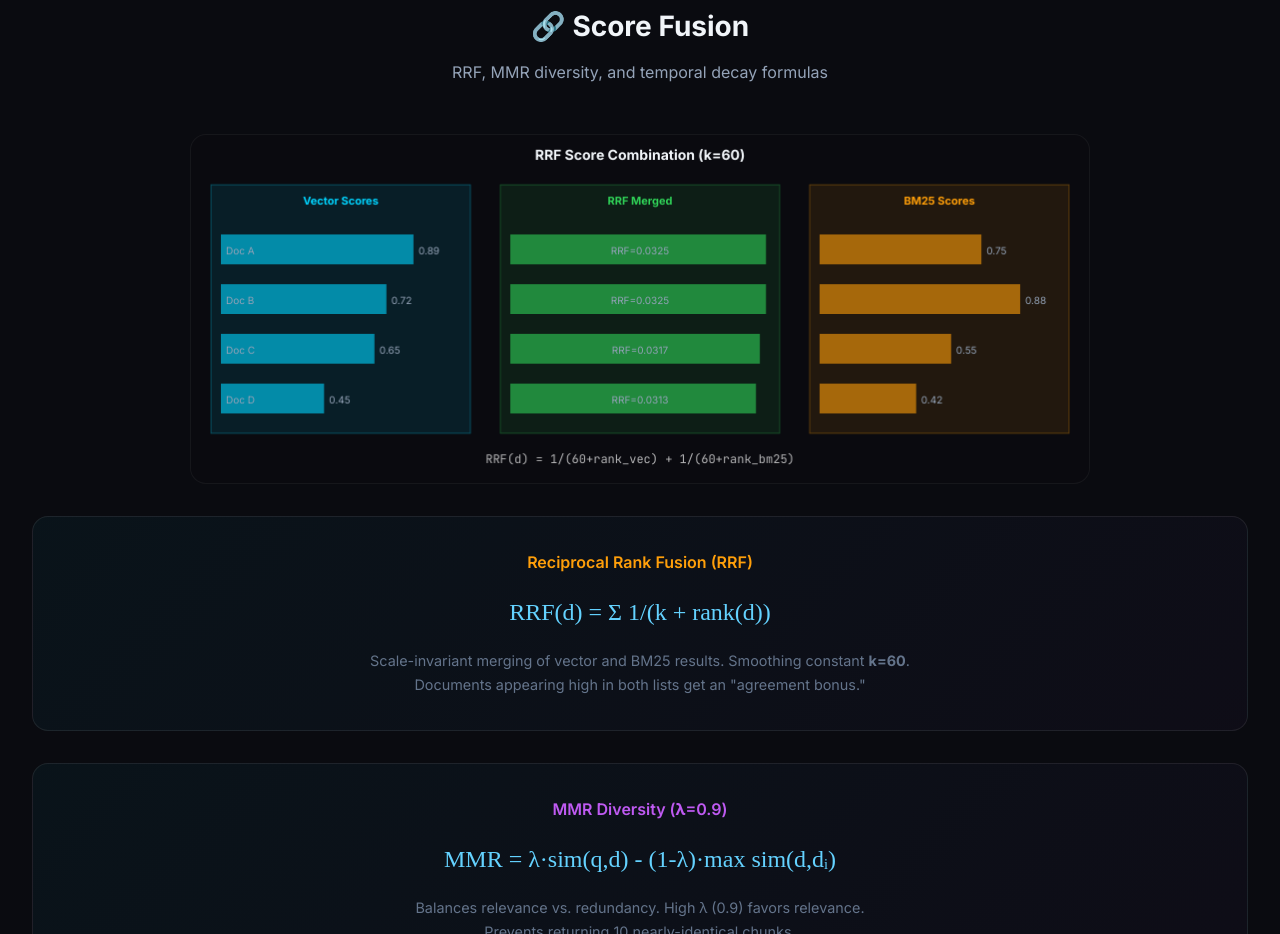
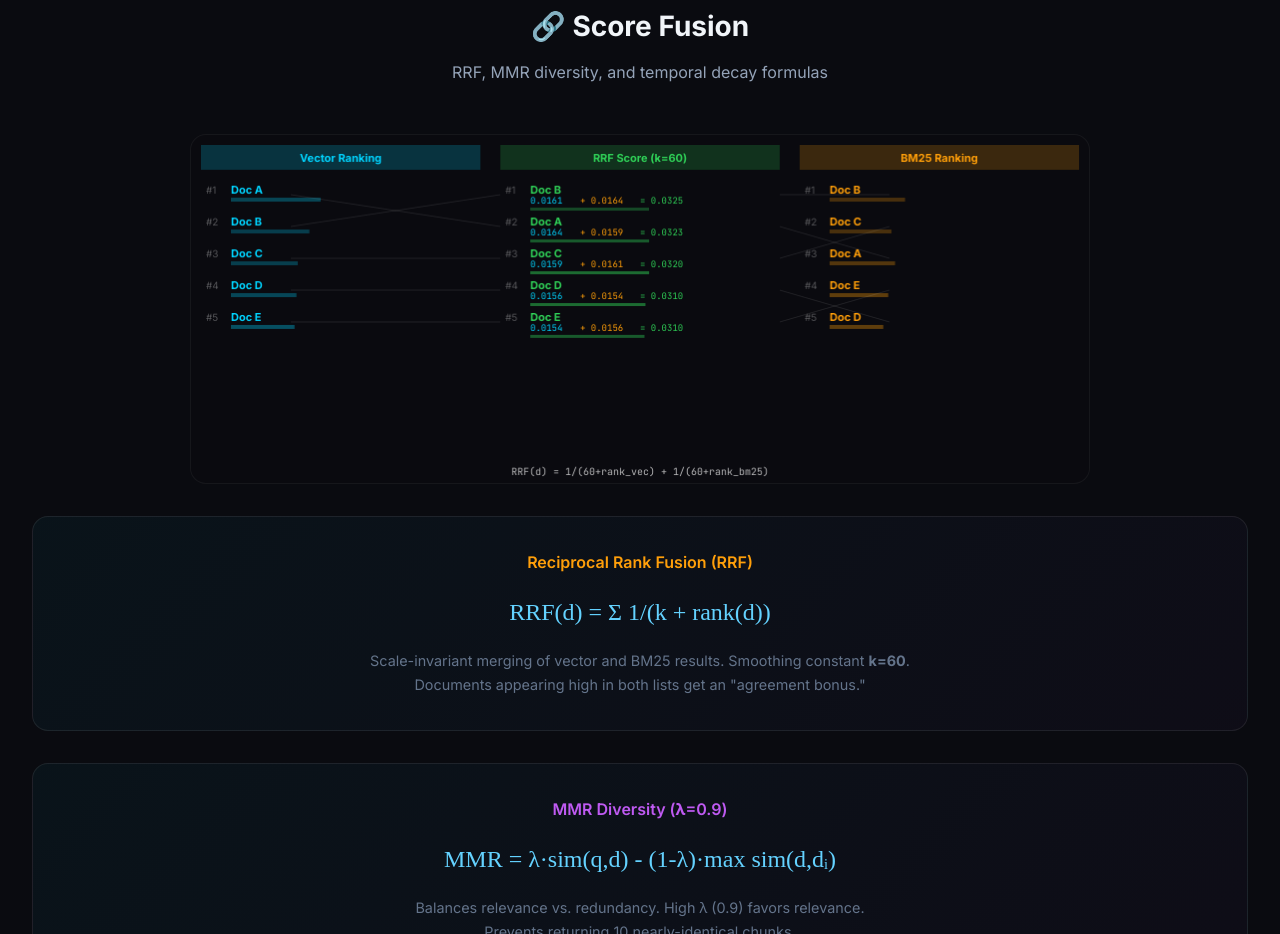
Before and after one commit to kleinpanic/memory-spark, a website: page docs-site/index.html in a window 1280 px wide. Shown: the part 8653-9587 px from the top of the page. Drawn offline with Linux system fonts and the light colour scheme.

Commit message:
Improve Score Fusion visualization: show actual RRF calculation with rank correlation

```diff
--- a/docs-site/index.html
+++ b/docs-site/index.html
@@ -2390,7 +2390,7 @@
     animate();
 })();
 
-// Fusion Deep Dive Animation
+// Fusion Deep Dive Animation - Educational RRF Demo
 (function() {
     const canvas = document.getElementById('fusion-canvas');
     if (!canvas) return;
@@ -2409,106 +2409,176 @@
     const W = () => canvas.offsetWidth;
     const H = () => canvas.offsetHeight;
 
+    // Sample documents showing how RRF works
+    const docs = [
+        { id: 'Doc A', vecRank: 1, bm25Rank: 3, vecScore: 0.92, bm25Score: 0.65 },
+        { id: 'Doc B', vecRank: 2, bm25Rank: 1, vecScore: 0.88, bm25Score: 0.85 },
+        { id: 'Doc C', vecRank: 3, bm25Rank: 2, vecScore: 0.75, bm25Score: 0.70 },
+        { id: 'Doc D', vecRank: 4, bm25Rank: 5, vecScore: 0.65, bm25Score: 0.45 },
+        { id: 'Doc E', vecRank: 5, bm25Rank: 4, vecScore: 0.55, bm25Score: 0.50 },
+    ];
+
+    // Calculate RRF scores (k=60)
+    const k = 60;
+    docs.forEach(doc => {
+        doc.rrfScore = (1 / (k + doc.vecRank)) + (1 / (k + doc.bm25Rank));
+    });
+
+    // Sort by RRF score
+    const ranked = [...docs].sort((a, b) => b.rrfScore - a.rrfScore);
+
     let time = 0;
 
     function drawRRFVisualization() {
         ctx.clearRect(0, 0, canvas.width, canvas.height);
-        time += 0.02;
-
-        // Title
-        ctx.fillStyle = '#f1f5f9';
-        ctx.font = 'bold 14px Inter';
+        time += 0.016;
+
+        const colWidth = W() / 3;
+        const rowHeight = 32;
+        const startY = 45;
+
+        // Headers
+        ctx.font = 'bold 11px Inter';
         ctx.textAlign = 'center';
-        ctx.fillText('RRF Score Combination (k=60)', W() / 2, 25);
-
-        // Draw three columns: Vector, RRF, BM25
-        const colWidth = W() / 3;
-
-        // Vector scores column
-        ctx.fillStyle = 'rgba(0,212,255,0.1)';
-        ctx.fillRect(20, 50, colWidth - 40, H() - 100);
-        ctx.strokeStyle = 'rgba(0,212,255,0.3)';
-        ctx.strokeRect(20, 50, colWidth - 40, H() - 100);
-
+
+        // Vector column header
+        ctx.fillStyle = 'rgba(0,212,255,0.2)';
+        ctx.fillRect(10, 10, colWidth - 20, 25);
         ctx.fillStyle = '#00d4ff';
-        ctx.font = 'bold 11px Inter';
-        ctx.fillText('Vector Scores', colWidth / 2, 70);
-
-        // BM25 scores column
-        ctx.fillStyle = 'rgba(255,159,10,0.1)';
-        ctx.fillRect(W() - colWidth + 20, 50, colWidth - 40, H() - 100);
-        ctx.strokeStyle = 'rgba(255,159,10,0.3)';
-        ctx.strokeRect(W() - colWidth + 20, 50, colWidth - 40, H() - 100);
-
+        ctx.fillText('Vector Ranking', colWidth / 2, 27);
+
+        // RRF column header
+        ctx.fillStyle = 'rgba(48,209,88,0.2)';
+        ctx.fillRect(colWidth + 10, 10, colWidth - 20, 25);
+        ctx.fillStyle = '#30d158';
+        ctx.fillText('RRF Score (k=60)', colWidth + colWidth / 2, 27);
+
+        // BM25 column header
+        ctx.fillStyle = 'rgba(255,159,10,0.2)';
+        ctx.fillRect(W() - colWidth + 10, 10, colWidth - 20, 25);
         ctx.fillStyle = '#ff9f0a';
-        ctx.fillText('BM25 Scores', W() - colWidth / 2, 70);
-
-        // RRF merged column
-        ctx.fillStyle = 'rgba(48,209,88,0.1)';
-        ctx.fillRect(colWidth + 10, 50, colWidth - 20, H() - 100);
-        ctx.strokeStyle = 'rgba(48,209,88,0.3)';
-        ctx.strokeRect(colWidth + 10, 50, colWidth - 20, H() - 100);
-
-        ctx.fillStyle = '#30d158';
-        ctx.fillText('RRF Merged', W() / 2, 70);
-
-        // Draw sample documents with animated scores
-        const docs = [
-            { id: 'Doc A', vec: 0.89, bm25: 0.75, vecRank: 1, bm25Rank: 2 },
-            { id: 'Doc B', vec: 0.72, bm25: 0.88, vecRank: 2, bm25Rank: 1 },
-            { id: 'Doc C', vec: 0.65, bm25: 0.55, vecRank: 3, bm25Rank: 3 },
-            { id: 'Doc D', vec: 0.45, bm25: 0.42, vecRank: 4, bm25Rank: 4 },
-        ];
-
+        ctx.fillText('BM25 Ranking', W() - colWidth / 2, 27);
+
+        // Draw formula at top
+        ctx.fillStyle = 'rgba(255,255,255,0.7)';
+        ctx.font = '10px JetBrains Mono';
+        ctx.fillText('RRF(d) = 1/(60+rank_vec) + 1/(60+rank_bm25)', W() / 2, H() - 8);
+
+        // Draw vector ranking
+        ctx.textAlign = 'left';
         docs.forEach((doc, i) => {
-            const y = 100 + i * 50;
-            const pulse = Math.sin(time + i) * 0.05;
-
-            // Vector score bar
-            const vecWidth = (doc.vec + pulse) * (colWidth - 80);
-            ctx.fillStyle = 'rgba(0,212,255,0.6)';
-            ctx.fillRect(30, y, vecWidth, 30);
-            ctx.fillStyle = '#94a3b8';
+            const y = startY + i * rowHeight;
+            const pulse = Math.sin(time * 2 + i) * 0.1;
+
+            // Rank position
+            ctx.fillStyle = 'rgba(255,255,255,0.3)';
+            ctx.font = '10px Inter';
+            ctx.fillText(`#${doc.vecRank}`, 15, y + 14);
+
+            // Document ID
+            ctx.fillStyle = '#00d4ff';
+            ctx.font = 'bold 11px Inter';
+            ctx.fillText(doc.id, 40, y + 14);
+
+            // Score bar
+            const barWidth = (doc.vecScore + pulse) * 100;
+            ctx.fillStyle = `rgba(0,212,255,${0.3 + pulse * 0.5})`;
+            ctx.fillRect(40, y + 18, barWidth, 4);
+        });
+
+        // Draw BM25 ranking
+        const sortedByBM25 = [...docs].sort((a, b) => a.bm25Rank - b.bm25Rank);
+        sortedByBM25.forEach((doc, i) => {
+            const y = startY + i * rowHeight;
+            const pulse = Math.sin(time * 2 + i + 1) * 0.1;
+
+            // Rank position
+            ctx.fillStyle = 'rgba(255,255,255,0.3)';
             ctx.font = '10px Inter';
             ctx.textAlign = 'left';
-            ctx.fillText(`${doc.id}`, 35, y + 20);
-            ctx.fillText(`${doc.vec.toFixed(2)}`, vecWidth + 35, y + 20);
-
-            // BM25 score bar
-            const bm25Width = (doc.bm25 + pulse) * (colWidth - 80);
-            ctx.fillStyle = 'rgba(255,159,10,0.6)';
-            ctx.fillRect(W() - colWidth + 30, y, bm25Width, 30);
-            ctx.fillStyle = '#94a3b8';
+            ctx.fillText(`#${doc.bm25Rank}`, W() - colWidth + 15, y + 14);
+
+            // Document ID
+            ctx.fillStyle = '#ff9f0a';
+            ctx.font = 'bold 11px Inter';
+            ctx.fillText(doc.id, W() - colWidth + 40, y + 14);
+
+            // Score bar
+            const barWidth = (doc.bm25Score + pulse) * 100;
+            ctx.fillStyle = `rgba(255,159,10,${0.3 + pulse * 0.5})`;
+            ctx.fillRect(W() - colWidth + 40, y + 18, barWidth, 4);
+        });
+
+        // Draw RRF merged ranking (center)
+        ranked.forEach((doc, i) => {
+            const y = startY + i * rowHeight;
+            const pulse = Math.sin(time * 2 + i + 2) * 0.1;
+
+            // Rank position
+            ctx.fillStyle = 'rgba(255,255,255,0.3)';
+            ctx.font = '10px Inter';
             ctx.textAlign = 'left';
-            ctx.fillText(`${doc.bm25.toFixed(2)}`, W() - colWidth + bm25Width + 35, y + 20);
+            ctx.fillText(`#${i + 1}`, colWidth + 15, y + 14);
+
+            // Document ID
+            ctx.fillStyle = '#30d158';
+            ctx.font = 'bold 11px Inter';
+            ctx.fillText(doc.id, colWidth + 40, y + 14);
 
             // RRF calculation
-            const vecRRF = 1 / (60 + doc.vecRank);
-            const bm25RRF = 1 / (60 + doc.bm25Rank);
-            const totalRRF = vecRRF + bm25RRF;
-            const rrfNorm = totalRRF / 0.033; // Normalize to 0-1
-
-            const rrfWidth = rrfNorm * (colWidth - 40);
-            ctx.fillStyle = 'rgba(48,209,88,0.6)';
-            ctx.fillRect(colWidth + 20, y, rrfWidth, 30);
-            ctx.fillStyle = '#94a3b8';
-            ctx.textAlign = 'center';
-            ctx.fillText(`RRF=${totalRRF.toFixed(4)}`, colWidth + colWidth / 2, y + 20);
+            const vecContrib = 1 / (k + doc.vecRank);
+            const bm25Contrib = 1 / (k + doc.bm25Rank);
+            ctx.fillStyle = '#00d4ff';
+            ctx.font = '9px JetBrains Mono';
+            ctx.fillText(`${vecContrib.toFixed(4)}`, colWidth + 40, y + 24);
+            ctx.fillStyle = '#ff9f0a';
+            ctx.fillText(`+ ${bm25Contrib.toFixed(4)}`, colWidth + 90, y + 24);
+            ctx.fillStyle = '#30d158';
+            ctx.fillText(`= ${doc.rrfScore.toFixed(4)}`, colWidth + 150, y + 24);
+
+            // Visual bar (normalized)
+            const maxRRF = ranked[0].rrfScore;
+            const barWidth = (doc.rrfScore / maxRRF + pulse * 0.1) * 120;
+            ctx.fillStyle = `rgba(48,209,88,${0.4 + pulse})`;
+            ctx.fillRect(colWidth + 40, y + 28, barWidth, 3);
         });
 
-        // Draw formula at bottom
-        ctx.fillStyle = 'rgba(255,255,255,0.7)';
-        ctx.font = '12px JetBrains Mono';
-        ctx.textAlign = 'center';
-        ctx.fillText('RRF(d) = 1/(60+rank_vec) + 1/(60+rank_bm25)', W() / 2, H() - 20);
-    }
-
-    function animate() {
-        drawRRFVisualization();
-        requestAnimationFrame(animate);
-    }
-
-    animate();
+        // Draw connecting lines showing rank correlation
+        ctx.strokeStyle = 'rgba(255,255,255,0.1)';
+        ctx.lineWidth = 1;
+
+        // Connect vector to RRF
+        docs.forEach(doc => {
+            const vecIdx = docs.findIndex(d => d.id === doc.id);
+            const rrfIdx = ranked.findIndex(d => d.id === doc.id);
+
+            const vecY = startY + vecIdx * rowHeight + 15;
+            const rrfY = startY + rrfIdx * rowHeight + 15;
+
+            ctx.beginPath();
+            ctx.moveTo(100, vecY);
+            ctx.lineTo(colWidth + 10, rrfY);
+            ctx.stroke();
+        });
+
+        // Connect BM25 to RRF
+        sortedByBM25.forEach(doc => {
+            const bm25Idx = sortedByBM25.findIndex(d => d.id === doc.id);
+            const rrfIdx = ranked.findIndex(d => d.id === doc.id);
+
+            const bm25Y = startY + bm25Idx * rowHeight + 15;
+            const rrfY = startY + rrfIdx * rowHeight + 15;
+
+            ctx.beginPath();
+            ctx.moveTo(W() - colWidth + 100, bm25Y);
+            ctx.lineTo(W() - colWidth - 10, rrfY);
+            ctx.stroke();
+        });
+
+        requestAnimationFrame(drawRRFVisualization);
+    }
+
+    drawRRFVisualization();
 })();
 
 // Mobile hamburger menu toggle
```
